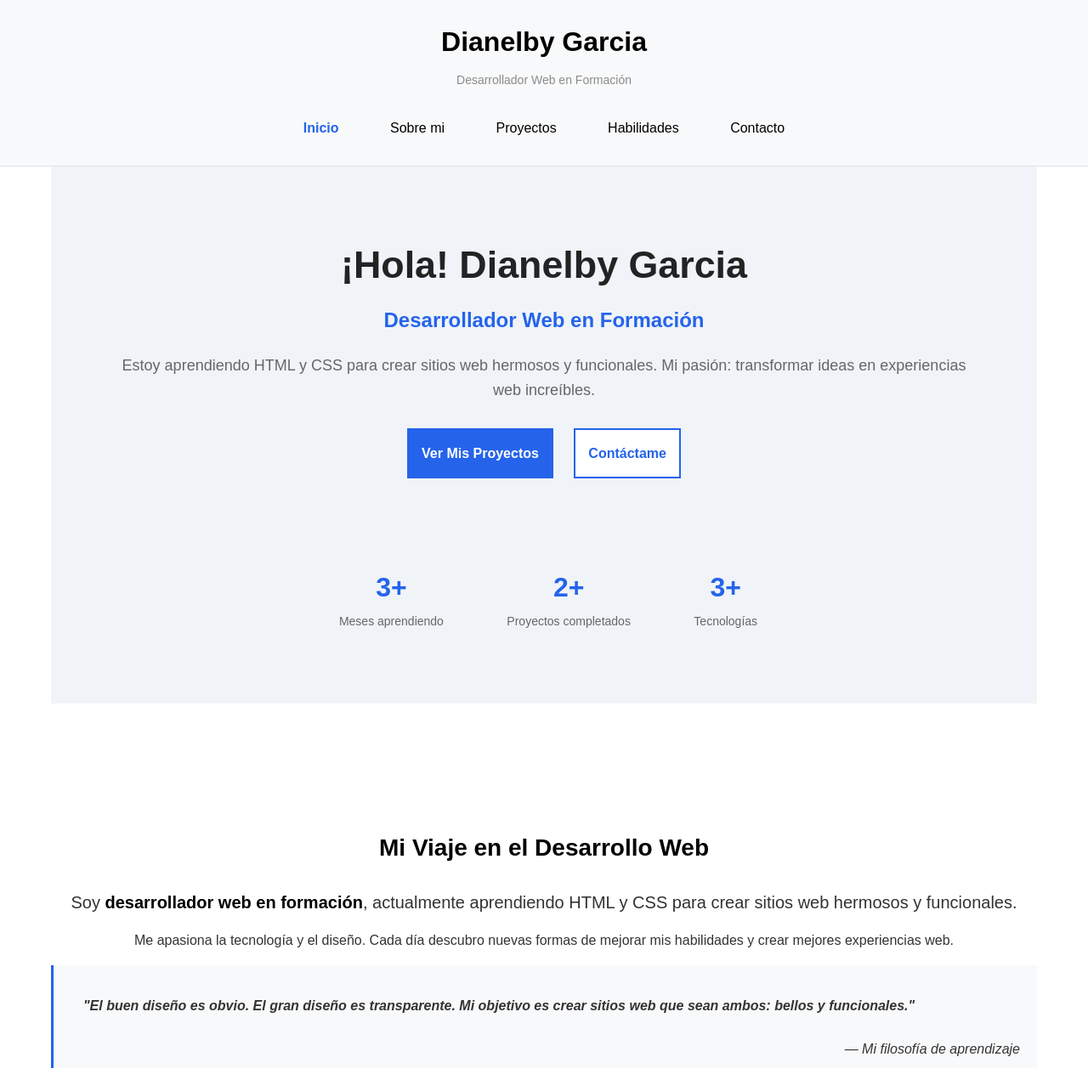
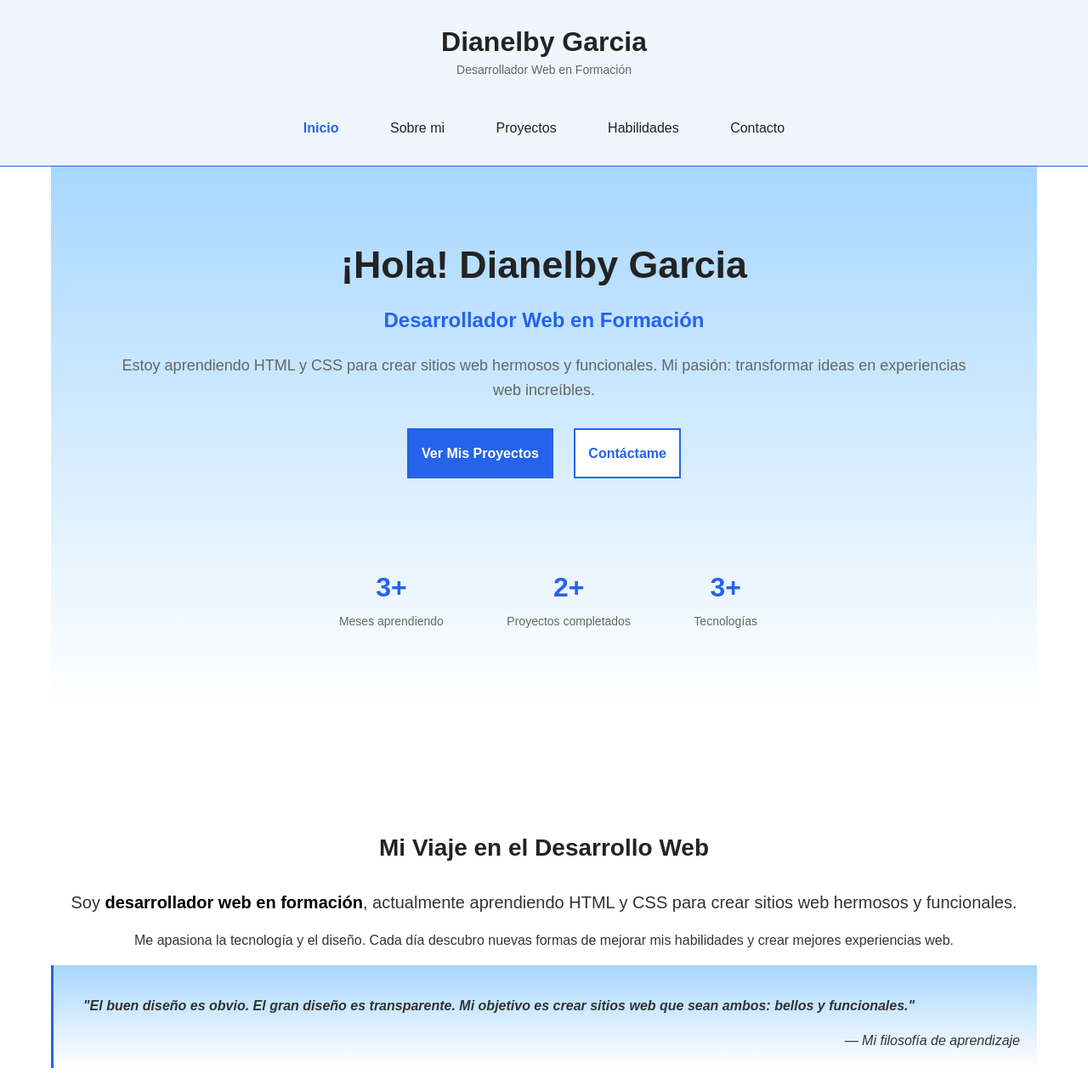
Before and after one commit to dianelby27/Mi-primer-portfolio, a plain HTML site: page index.html in a window 1280 px wide. Shown: the top 1284 px of the page at 85% size. Drawn offline with Linux system fonts and the light colour scheme.

Commit message:
Aplicando degradado en el header y main

```diff
--- a/styles.css
+++ b/styles.css
@@ -3,17 +3,25 @@
   margin: 0;
   padding: 0;
 }
-
+:root{
+  --color-primary: #222323;
+  --color-secundary:#666666;
+  --color-tertiary: #333333;
+  --color-background: #eff6fd;
+  --color-background_2: #1a1a1a;
+  --color: #2563eb;
+  --color-white: #ffffff;
+}
 body{
   font-family: Arial, Helvetica, sans-serif;
   font-size: 16px;
   line-height: 1.6;
-  color: #333333;
-  background-color: #ffffff;
+  color: var(--color-tertiary);
+  background-color: var(--color-w);
 }
 
 h1,h2,h3,h4{
-  color: black
+  color: var(--color-primary)
 }
 h1 {
   font-size: 32px;
@@ -44,15 +52,15 @@ strong {
 }
 
 a{
-  color: black;
+  color: var(--color-primary);
 }
 
 /* HEADER */
 
 .header{
-  background-color: #f8f9fa;
+  background-color: var(--color-background);
   padding: 24px 0 ;
-  border-bottom: 1px solid #e0e0e0;
+  border-bottom: 1px solid #2563eb;
 }
 .header__container {
   max-width: 1200px;
@@ -62,15 +70,19 @@ a{
 
 .header__brand{
   text-align: center;
-  margin-bottom: 24PX;
+  margin-bottom: 24px;
+
 }
 .header__name{
-  color: #000000;
+  color: var(--color-primary);
   margin-bottom: 8px;
 }
 .header__tagline{
+  position: relative;
+  bottom: 12px;
   font-size: 14px;
-  color: #8b8b8b;}
+  color: var(--color-secundary);
+}
 
 /* NAVEGACION*/
 
@@ -89,15 +101,15 @@ a{
 .nav__link{
   display: inline-block;
   padding: 8px 12px;
-  color: #000000;
+  color: var(--color-primary);
   font-weight: 500;
   text-decoration: none;
 }
 .nav__link:hover{
-  color: #2563eb;
+  color: var(--color);
 }
 .nav__link--active{
-  color: #2563eb;
+  color: var(--color);
   font-weight: bold;
 }
 
@@ -112,7 +124,7 @@ main{
 /* HERO SECTION*/
 
 .hero{
-  background-color: #f0f4f8;
+  background: linear-gradient(to bottom, #a7d7ff, #ffffff);
   height: auto;
   text-align: center;
   margin-bottom: 40px;
@@ -207,7 +219,7 @@ main{
 
 .quote{
   position: relative;
-  background-color:#f8f9fa;
+  background: linear-gradient(to bottom, #a7d7ff, #ffffff);
   border-left: 3px solid #2563eb;
   padding: 35px;
   text-align: start;
@@ -218,6 +230,8 @@ main{
   font-weight: 600;
 }
 .quote__author{
+  position: relative;
+  bottom: 20px;
   position: absolute;
   right: 20px;
 }
@@ -231,7 +245,7 @@ main{
 }
 .values__item{
   text-align: start;
-  background-color: #f8f9fa;
+  background: linear-gradient(to bottom, #a7d7ff, #ffffff);
   border: 2px solid #ededed;
   padding: 17px;
   margin: 10px;
@@ -278,7 +292,7 @@ span{
   border: 1px solid #ededed;
 }
 .project{
-  background-color: white;
+  background: linear-gradient(to bottom, #a7d7ff, #ffffff);
   padding: 32px;
   margin-bottom:32px;
 
```
Also changed, not shown: index.html (+1 -0 lines).
